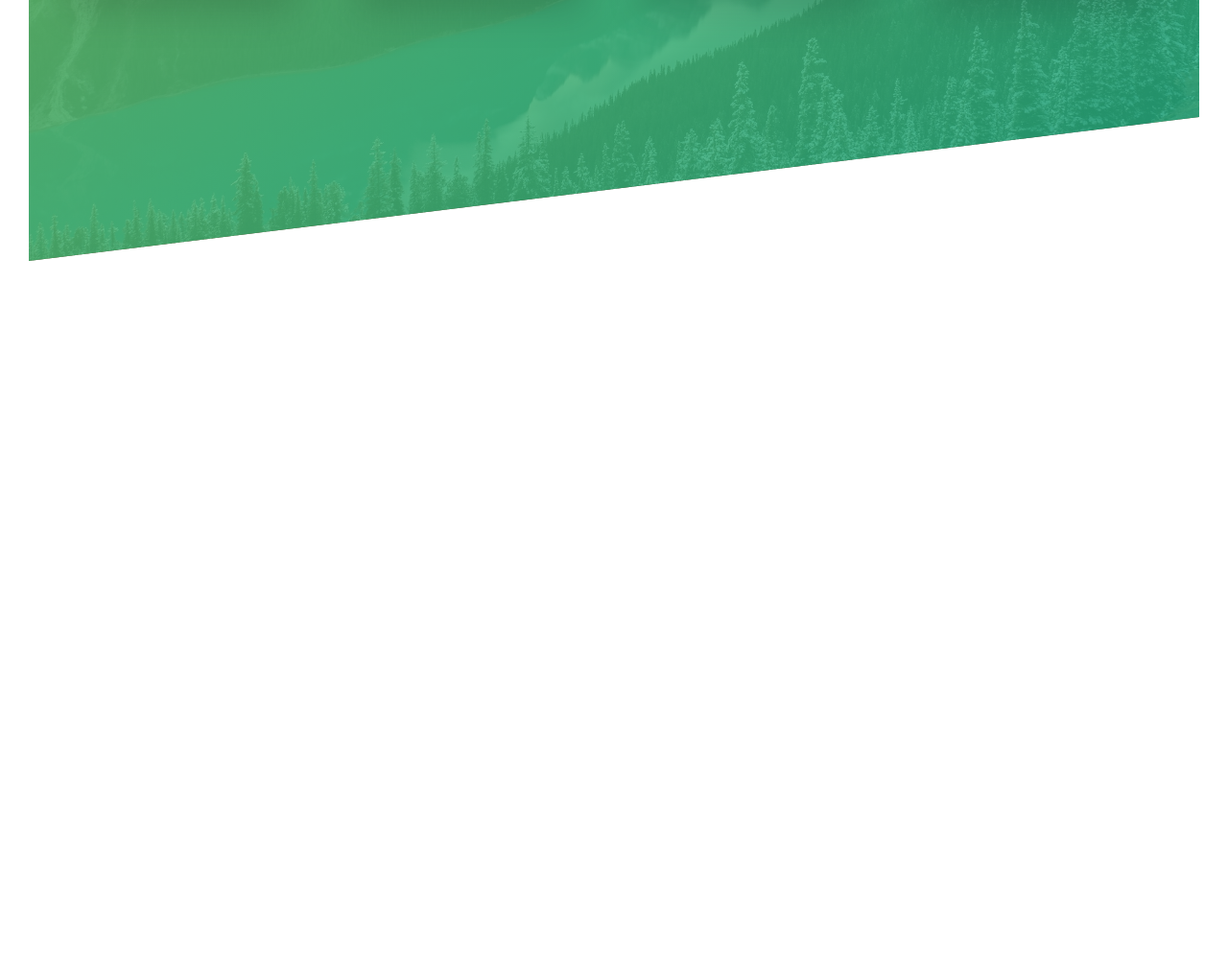
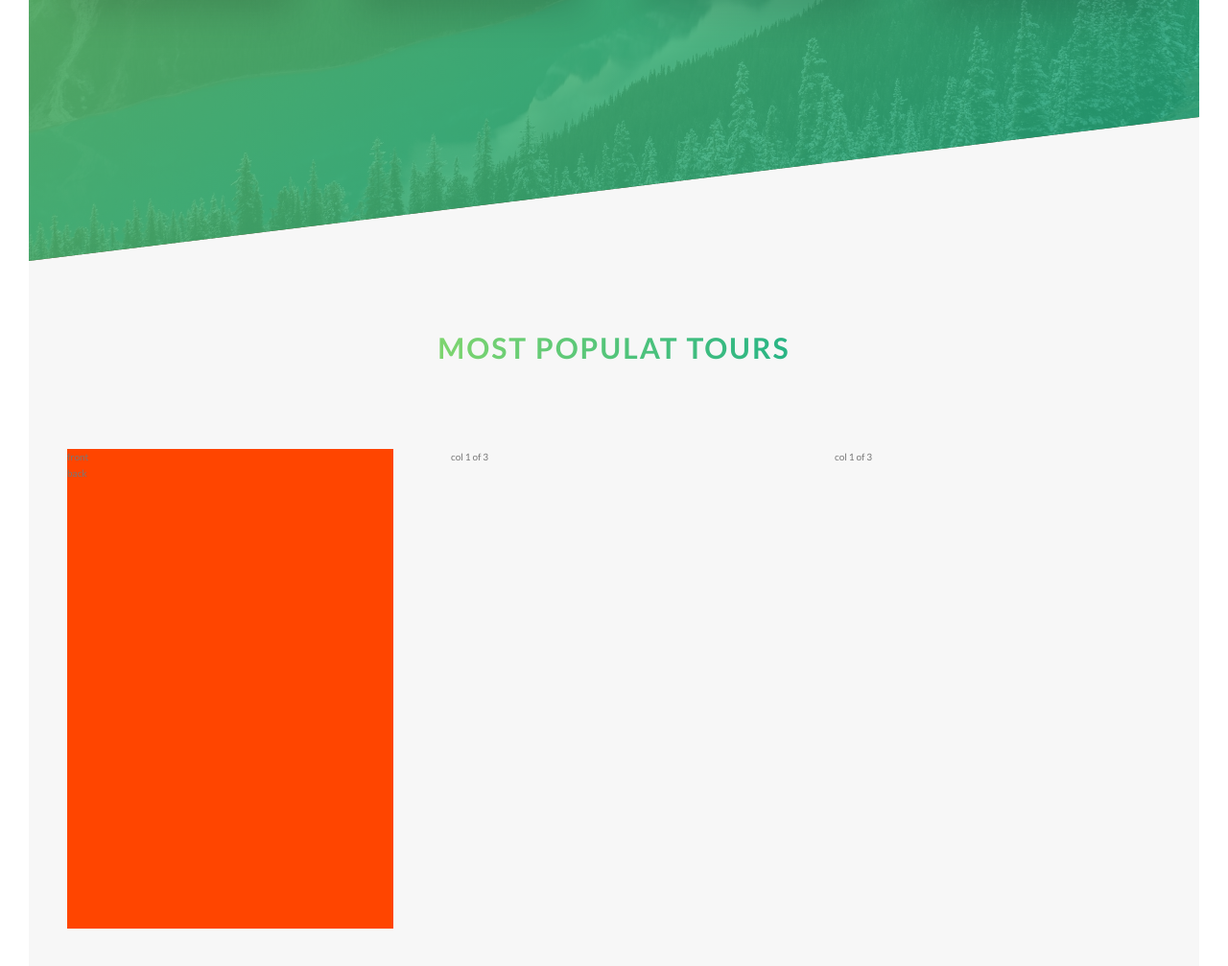
Before and after one commit to samuel-garcia-git/repositorio-sam-1, a website: page index.html in a window 1280 px wide. Shown: the part 2130-3137 px from the top of the page at 96% size. Before the commit the page ends 2402 px from the top, so only its background shows below. Drawn offline with Linux system fonts and the light colour scheme.

Commit message:
add card component

```diff
--- a/index.html
+++ b/index.html
@@ -107,6 +107,37 @@
                 </div>
             </section>
 
+
+            <section class="section-tours">
+
+               <div class="u-center-text u-margin-bottom-big">
+                <h2 class="heading-secondary">
+                    Most populat tours
+                </h2>
+                </div>
+
+            <div class="row">
+               <div class="col-1-of-3">
+                   <div class="card">
+                       <div class="card_side card_side--front">
+                           front
+                       </div>
+                       <div class="card_side card_side--back">
+                           back
+                       </div>
+                   </div>
+               </div>
+               <div class="col-1-of-3">
+                   col 1 of 3
+               </div>
+               <div class="col-1-of-3">
+                   col 1 of 3
+               </div>
+           </div>
+
+            </section>
+
+
         </main>
 
 
--- /dev/null
+++ b/sass/components/_card.scss
@@ -0,0 +1,31 @@
+.card{
+    perspective: 150rem;
+    -moz-perspective: 150rem;
+
+    &_side{
+       background-color: orangered;
+       height: 50rem;
+       color: white;
+       font-size: 2rem;
+       transition: all .8s;
+    }
+
+    &--front {
+        background-color: orangered;
+    }
+
+    &--back{
+        background-color: green;
+        transform: rotateY(180deg);
+    }
+
+    &:hover &_side--front  {
+        transform: rotateY(180deg);
+
+    }
+
+        &:hover &_side--back  {
+        transform: rotateY(0);
+
+    }
+}
--- a/sass/main.scss
+++ b/sass/main.scss
@@ -9,7 +9,7 @@
 @import "base/typography";
 @import "base/utilities";
 
-//
+////
 
 @import "pages/home";
 
@@ -17,6 +17,7 @@
 @import "components/button";
 @import "components/composition";
 @import "components/feature-box";
+@import "components/card";
 
 @import "layout/header";
 @import "layout/grid";
--- a/sass/pages/_home.scss
+++ b/sass/pages/_home.scss
@@ -16,3 +16,9 @@
     } // > = Direct child * = universal selector
 
 }
+
+.section-tours {
+    background-color: $color-gray-light-1;
+    padding: 25rem 0 50rem 0;
+    margin-top: -11rem;
+}
```
Also changed, not shown: css/style.css.
